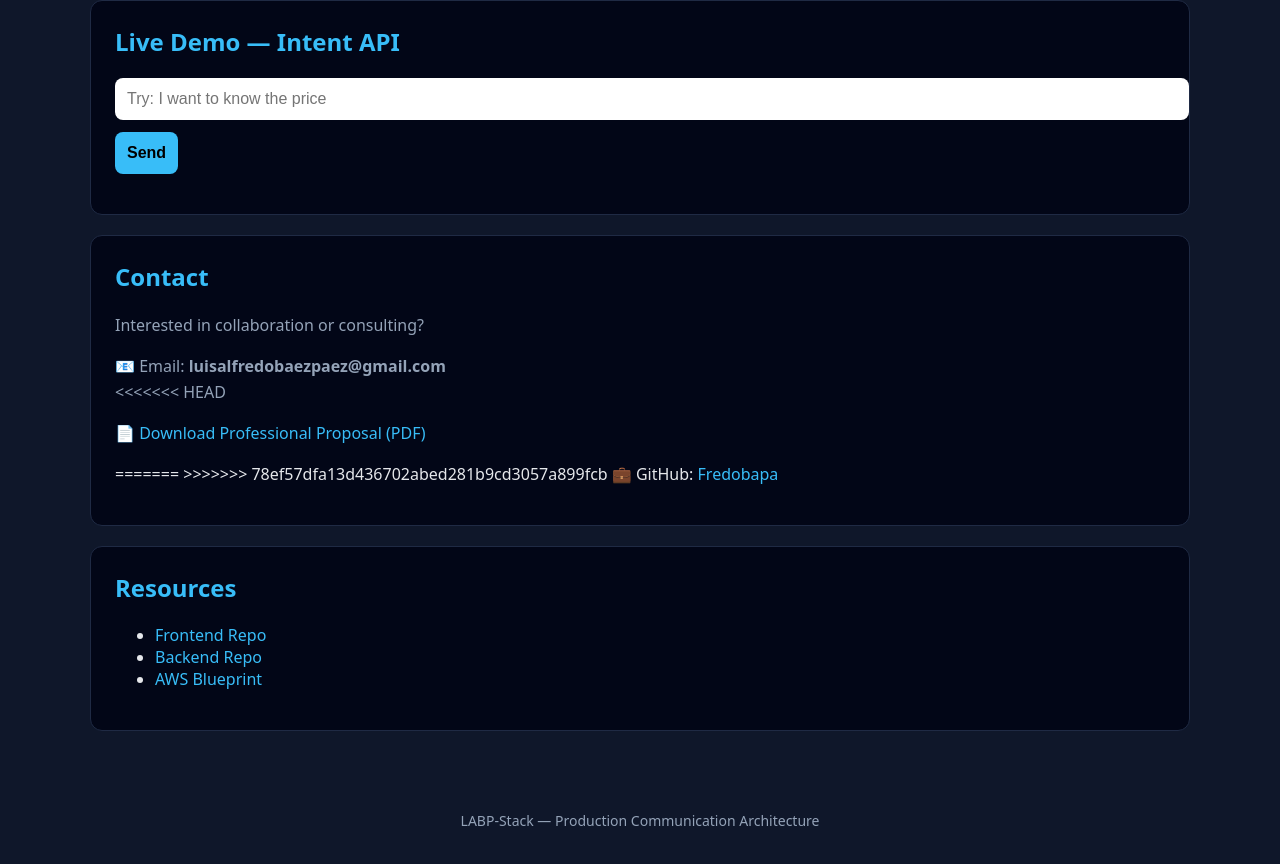
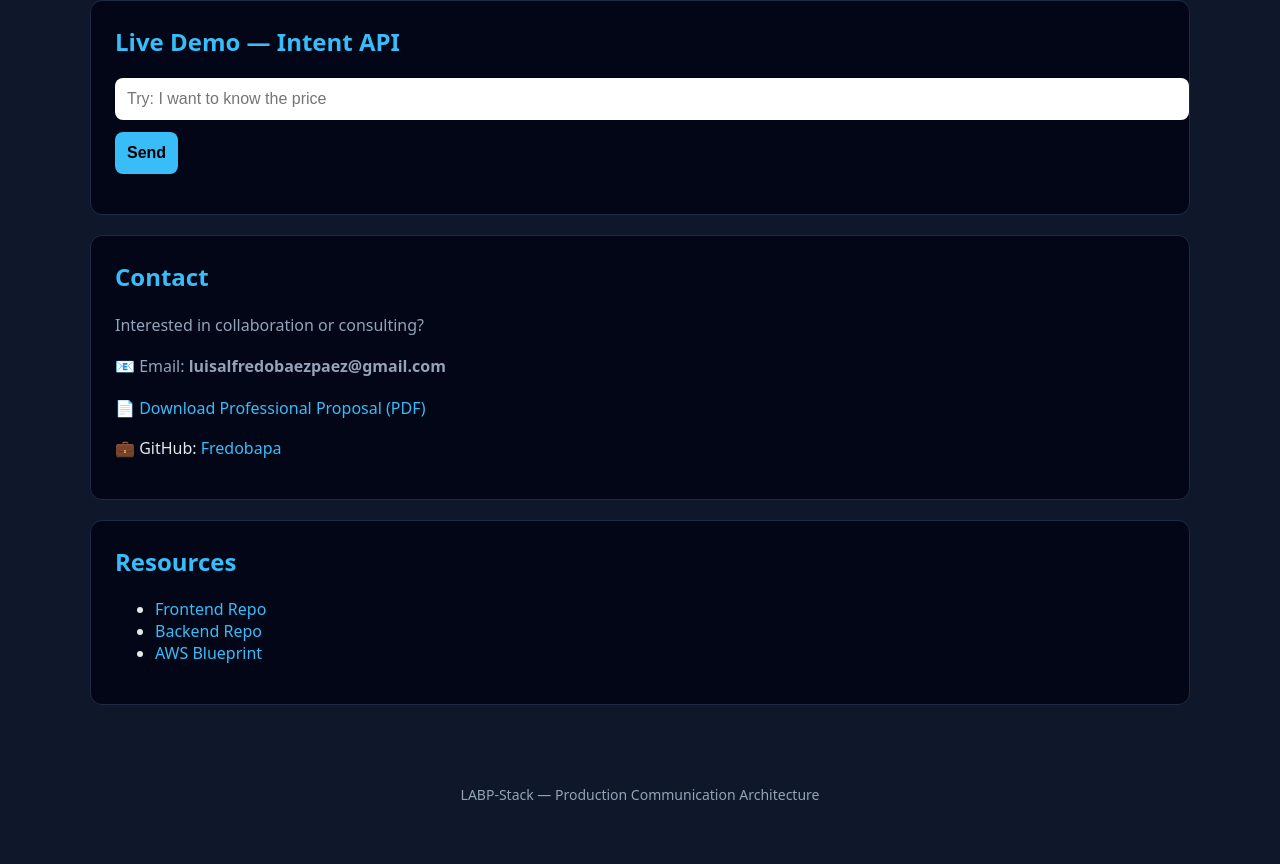
Before and after one commit to Fredobapa/LABP-Stack, a plain HTML site: page docs/index.html in a window 1280 px wide. Shown: the part 1367-2231 px from the top of the page. Drawn offline with Linux system fonts and the light colour scheme.

Commit message:
fix: remove git merge conflict markers

```diff
--- a/docs/index.html
+++ b/docs/index.html
@@ -225,14 +225,11 @@ Cloud Services (AWS)
 
   <p>
     📧 Email: <strong>luisalfredobaezpaez@gmail.com</strong><br>
-<<<<<<< HEAD
   <p>
     📄 <a href="docs/assets/LABP_Stack_Propuesta_Comercial.pdf" target="_blank">
        Download Professional Proposal (PDF)
   </a>
   </p>
-=======
->>>>>>> 78ef57dfa13d436702abed281b9cd3057a899fcb
     💼 GitHub: <a href="https://github.com/Fredobapa" target="_blank">Fredobapa</a>
   </p>
 </div>
```
